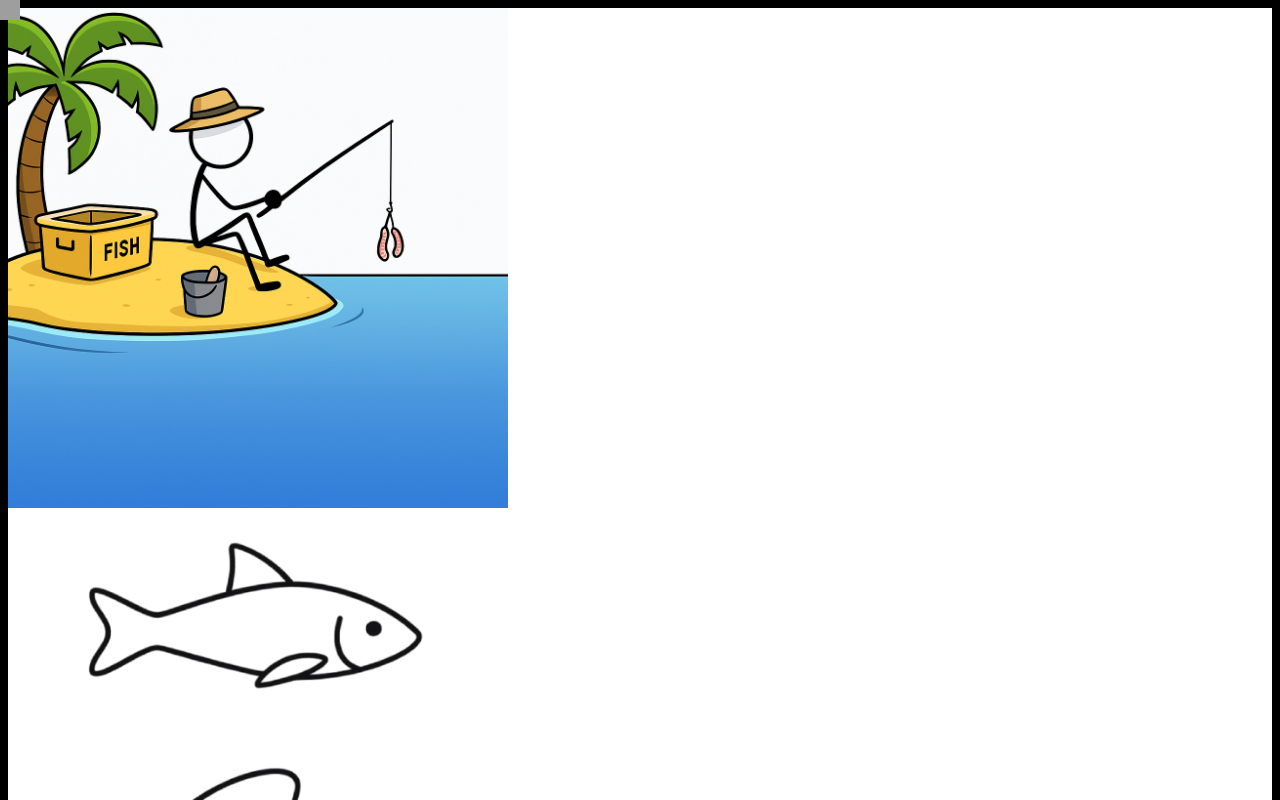
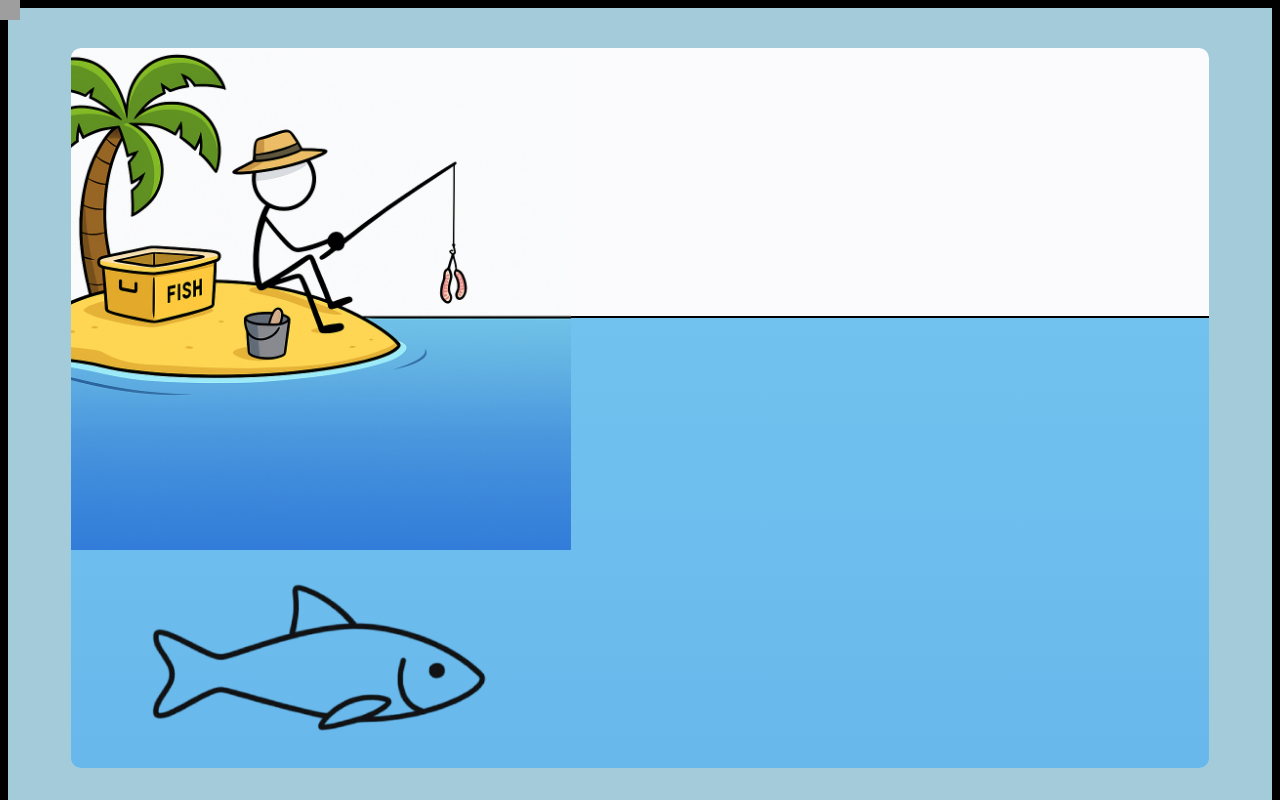
Before and after one commit to 4-gent/phisherman, a React (Create React App) app in the folder frontend/: page /quiz in a window 1280 px wide. Shown: the top 800 px of the page. Built offline with nearby package versions, Linux system fonts and the light colour scheme; grey boxes are pictures that could not be loaded.

Commit message:
frame changes and vertical updates

```diff
--- a/frontend/src/routes/quiz.js
+++ b/frontend/src/routes/quiz.js
@@ -6,9 +6,13 @@ import FishHook from '../styles/images/fishHook.png'
 
 export default function Quiz() {
     return(
+        <div className='quiz-container'>
+        <div className='quiz-scene'>
+            {/* small centered box inside the scene */}
+            <div className='white-box' />
             <div className='quiz-body'>
-            <div className='quiz-topbar' />
-            {/* <div className='water-background' /> */}
+                    <div className='quiz-midbar' />
+
                     <div className='d-flex flex-row justify-content-between'>
                         <img src={fisherman} alt="fisherman" className='fisherman-image'/>
                     </div>
@@ -17,6 +21,8 @@ export default function Quiz() {
                     {/* fish images */}
                     {/* score box */}
                     <CursorFollowImage/>
+                </div>
+            </div>
         </div>
     )
 }
--- a/frontend/src/styles/quiz.css
+++ b/frontend/src/styles/quiz.css
@@ -1,13 +1,44 @@
 .quiz-container {
-    /* layout for the quiz wrapper */
     width: 100%;
     height: 100%;
     min-height: 100vh;
     display: flex;
-    flex-direction: column;
     align-items: center;
     justify-content: center;
-    background-color: white;
+    background-color: rgb(163, 203, 218);
+}
+
+.quiz-scene {
+    width: 90%;
+    height: 90vh;
+    background-color: #ffffff;
+    border-radius: 10px;
+    overflow: hidden;
+    position: relative;
+}
+
+.white-box {
+    position: absolute;
+    top: 50px;
+    transform: translate(-50%, -50%);
+    width: 6000px;
+    height: 436px;
+    background: #fbfbfd;
+    /* display: flex;
+    align-items: center;
+    justify-content: center; */
+}
+
+.quiz-body {
+    background: linear-gradient(
+    180deg,
+    rgba(120, 200, 240, 1) 0%,
+    rgba(110, 190, 238, 1) 25%,
+    rgba(95, 175, 232, 1) 60%,
+    rgba(80, 160, 225, 1) 100%
+    );
+    min-height: 100vh;
+    width: 100%;
 }
 
 /* Moved static follower styles here */
@@ -16,21 +47,21 @@
     width: 40px;
     height: 40px;
 }
-.quiz-body {
-    background-color: white;
-    min-height: 100vh;
-    width: 100%;
-}
 
 .fisherman-image {
     width: 500px;  /* You can adjust this value */
     height: 500px; /* You can adjust this value */
     object-fit: contain; /* This maintains aspect ratio */
     transform-origin: center;
+    position: sticky;
+    overflow: clip;
 }
 
-.quiz-body {
-    background-color: white;
-    min-height: 100vh;
+.quiz-midbar {
+    top: 268px;
+    left: 300px;
     width: 100%;
+    height: 2px;
+    background-color: black;
+    position: sticky;
 }
```
Lines whose indentation alone changed are shown as unchanged.
